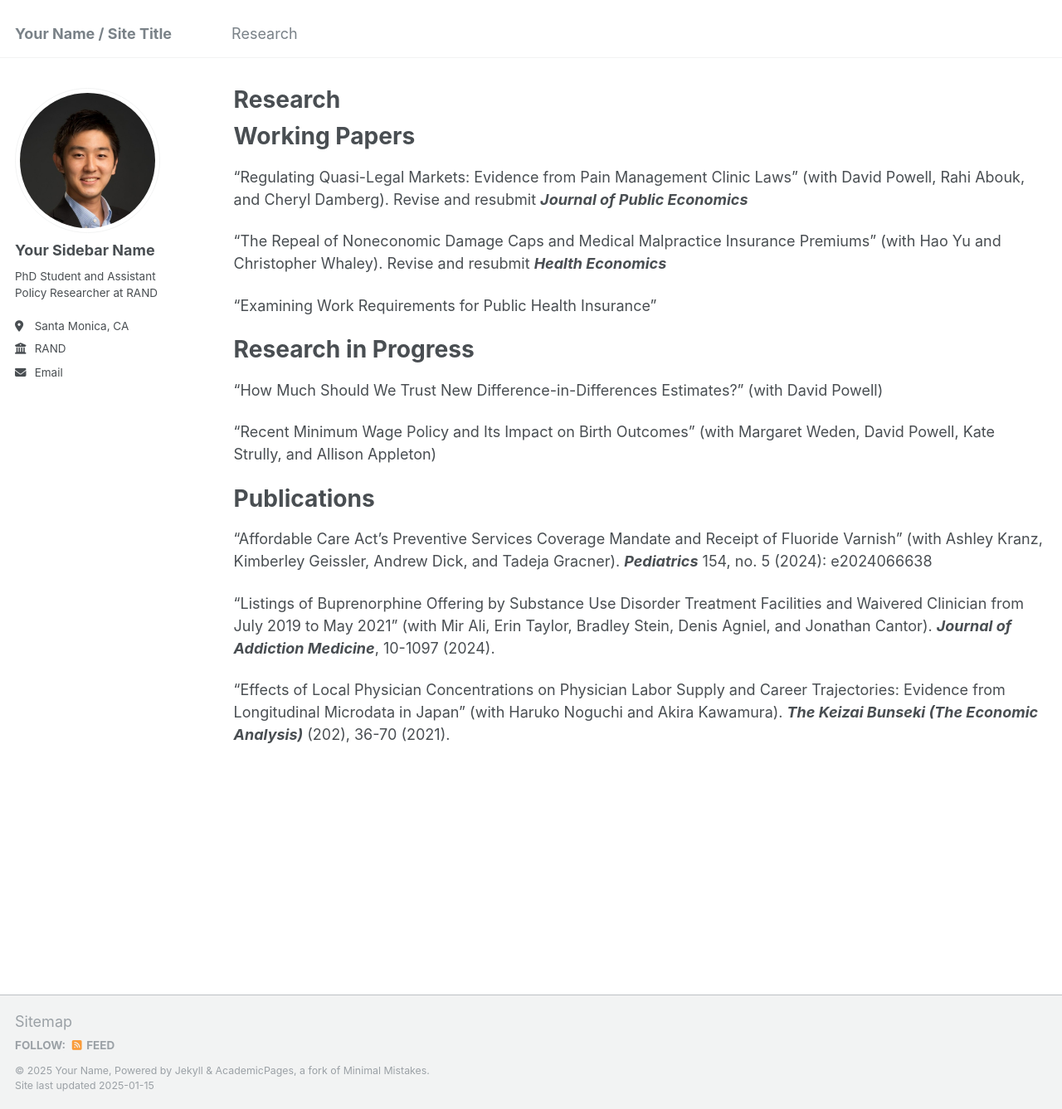
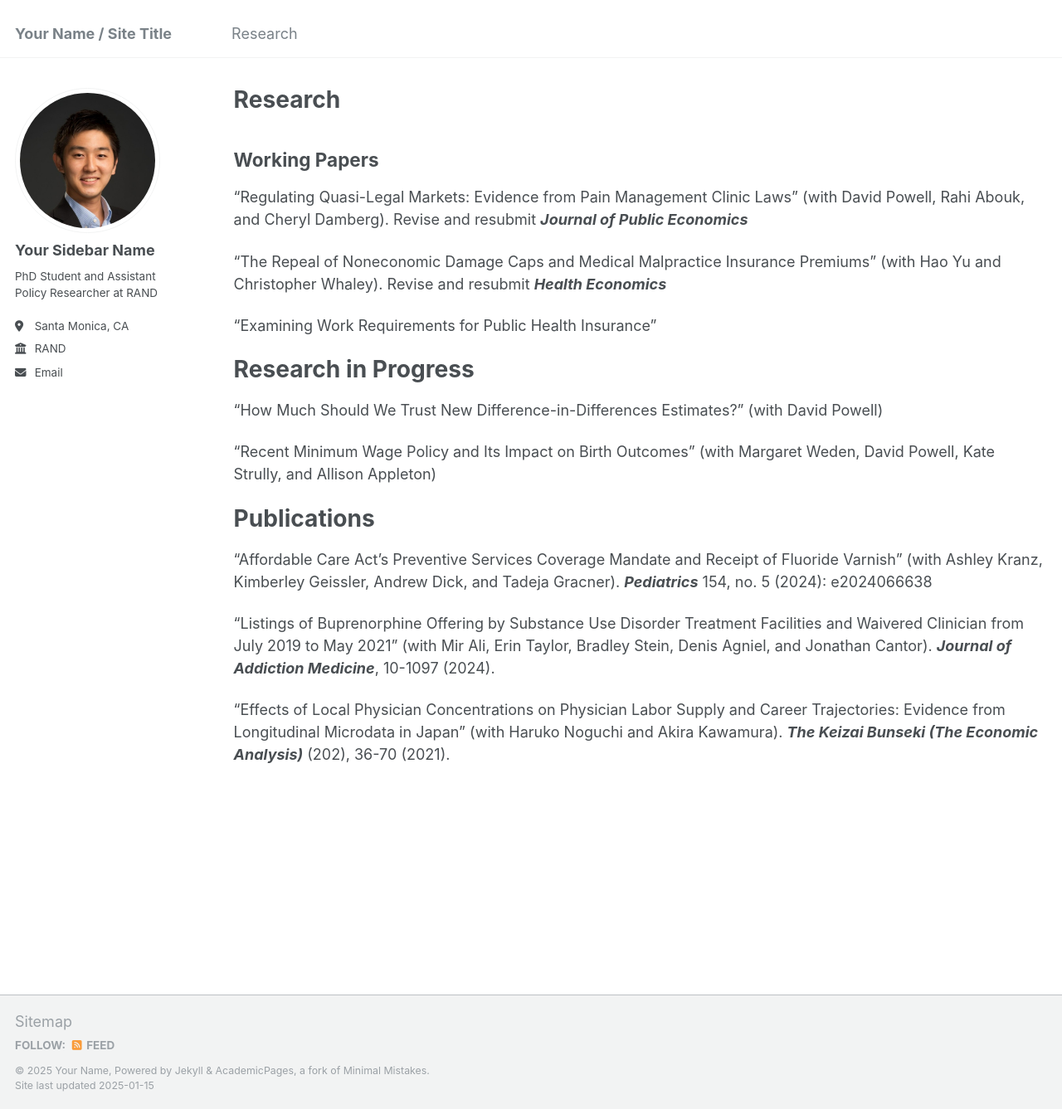
Before and after one commit to yujimizushima/yujimizushima.github.io, a Jekyll site: the page built from _pages/research.md, in a window 1280 px wide and 1337 px high. Shown: the whole window at 83% size. Built offline with Jekyll 4.4.1, drawn with Linux system fonts in a browser that asks for light colours.

```diff
--- a/_pages/research.md
+++ b/_pages/research.md
@@ -5,8 +5,8 @@ permalink: /research/
 author_profile: true
 ---
 
-Working Papers
-======
+## Working Papers
+
 
 "Regulating Quasi-Legal Markets: Evidence from Pain Management Clinic Laws" (with David Powell, Rahi Abouk, and Cheryl Damberg). Revise and resubmit _**Journal of Public Economics**_
 
```
